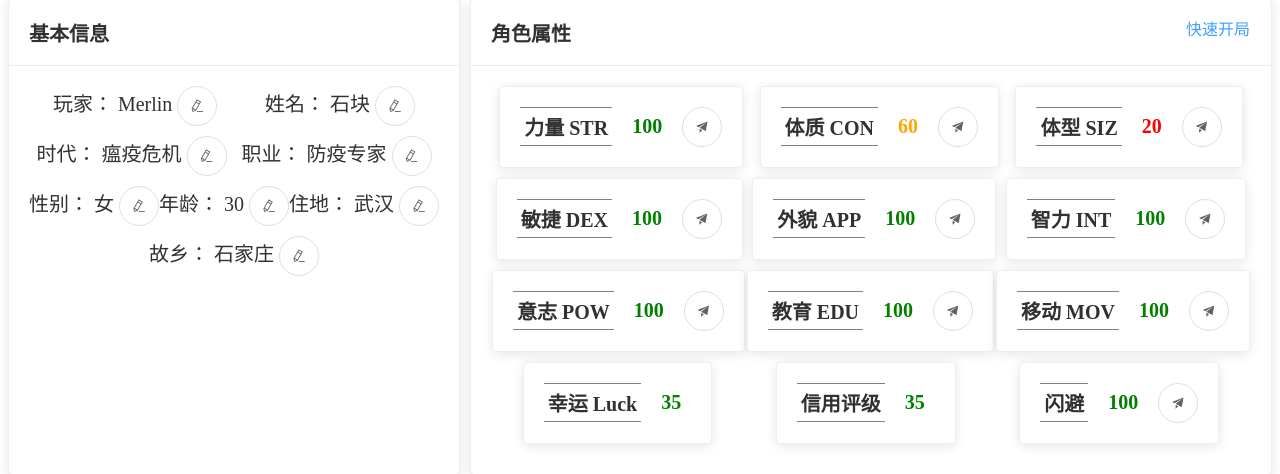
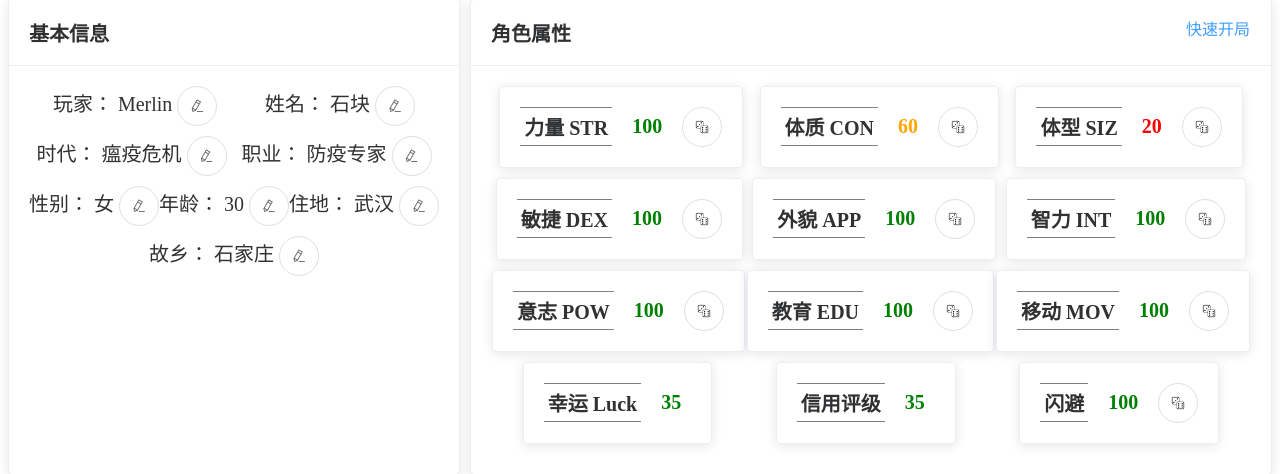
Before and after one commit to THHH0Sunshine/Lavida, a Vue app: page / in a window 1280 px wide. Shown: the part 141-615 px from the top of the page. Built offline with nearby package versions, Linux system fonts and the light colour scheme.

Commit message:
color bug & dice icon

```diff
--- a/src/App.vue
+++ b/src/App.vue
@@ -14,3 +14,18 @@ export default {
   }
 }
 </script>
+
+<style>
+.icon-dice {
+  display: inline-block;
+  width: 14px;
+  height: 14px;
+  background-image: url(./assets/dice.png);
+  background-size: 14px 14px;
+}
+
+.icon-dice::before {
+  content: '_';
+  color: transparent;
+}
+</style>
--- a/src/components/Attribute.vue
+++ b/src/components/Attribute.vue
@@ -7,7 +7,7 @@
         <el-button size="mini" @click="checkOpen(2)">困难</el-button>
         <el-button size="mini" @click="checkOpen(5)">极难</el-button>
       </div>
-      <el-button slot="reference" class="check-button" icon="el-icon-s-promotion" circle @click="checkOpen(1)"></el-button>
+      <el-button slot="reference" class="check-button" icon="icon-dice" circle @click="checkOpen(1)"></el-button>
     </el-popover>
     <el-dialog :visible.sync="dialog" width="30%" @closed="checkClose">
       <div class="check">
@@ -57,7 +57,7 @@ export default {
       return this.diceResult >= 96 ? '大失败' : '失败'
     },
     diceResultColor() {
-      return this.diceResult <= this.value ? 'green' : 'red'
+      return this.diceResult <= this.value / this.difficulty ? 'green' : 'red'
     }
   },
   methods: {
--- a/src/components/Variable.vue
+++ b/src/components/Variable.vue
@@ -4,14 +4,14 @@
     <el-popover v-if="editable" trigger="hover">
       <el-input class="hover-input" v-model="input" type="number" :min="1"></el-input>
       <el-button class="hover-button" size="mini" icon="el-icon-minus" circle @click="plus(-input)"></el-button>
-      <el-button class="hover-button" size="mini" icon="el-icon-s-promotion" circle @click="diceOpen(input*1,true)"></el-button>
+      <el-button class="hover-button" size="mini" icon="icon-dice" circle @click="diceOpen(input*1,true)"></el-button>
       <el-button slot="reference" size="mini" icon="el-icon-minus" circle @click="plus(-1)"></el-button>
     </el-popover>
     <b class="value" :style="{color:valueColor}">{{value==null?'--':value}}{{max==null?'':'/'+max}}</b>
     <el-popover v-if="editable" trigger="hover">
       <el-input class="hover-input" v-model="input" type="number" :min="1"></el-input>
       <el-button class="hover-button" size="mini" icon="el-icon-plus" circle @click="plus(input*1)"></el-button>
-      <el-button class="hover-button" size="mini" icon="el-icon-s-promotion" circle @click="diceOpen(input*1,false)"></el-button>
+      <el-button class="hover-button" size="mini" icon="icon-dice" circle @click="diceOpen(input*1,false)"></el-button>
       <el-button slot="reference" size="mini" icon="el-icon-plus" circle @click="plus(1)"></el-button>
     </el-popover>
     <el-dialog :visible.sync="dialog" width="30%" @closed="diceClose">
```
Also changed, not shown: src/assets/dice.png (added).
